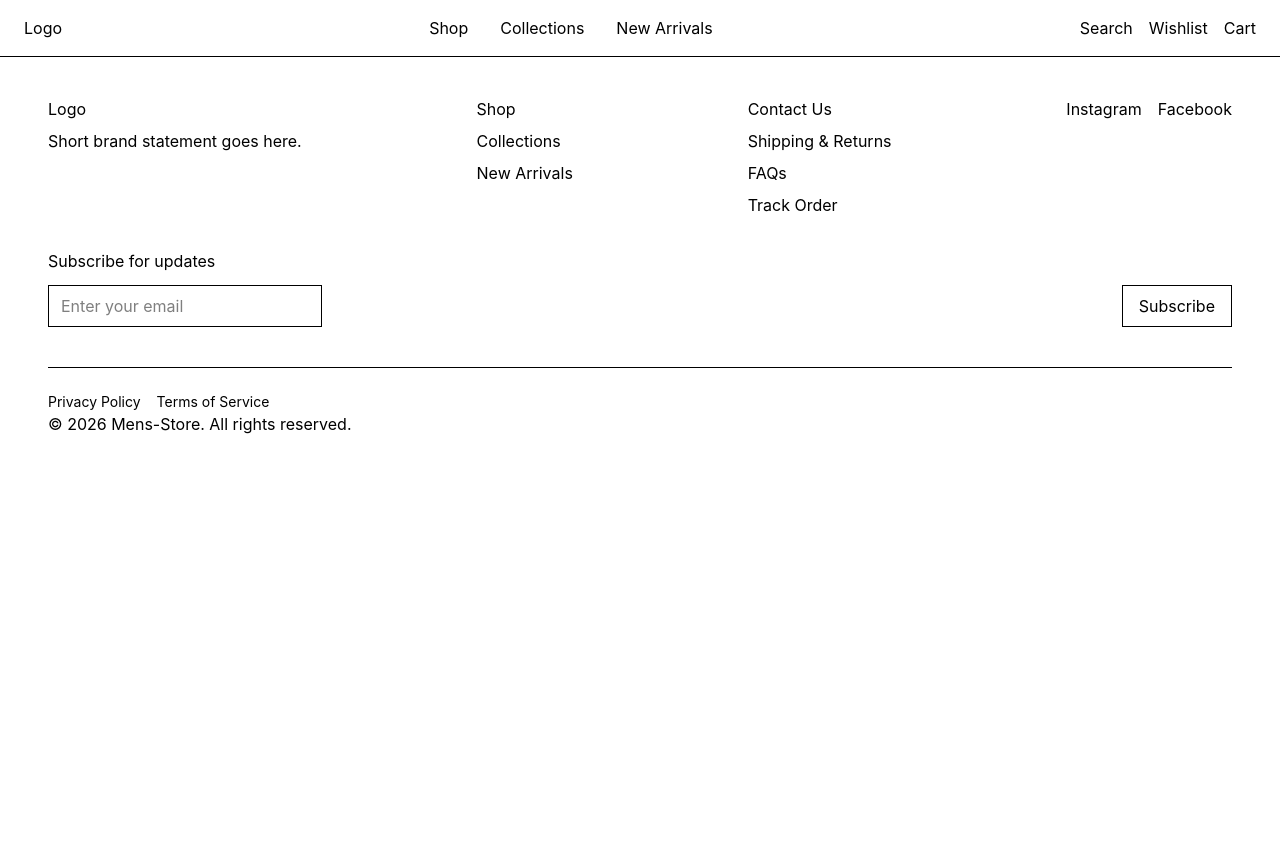
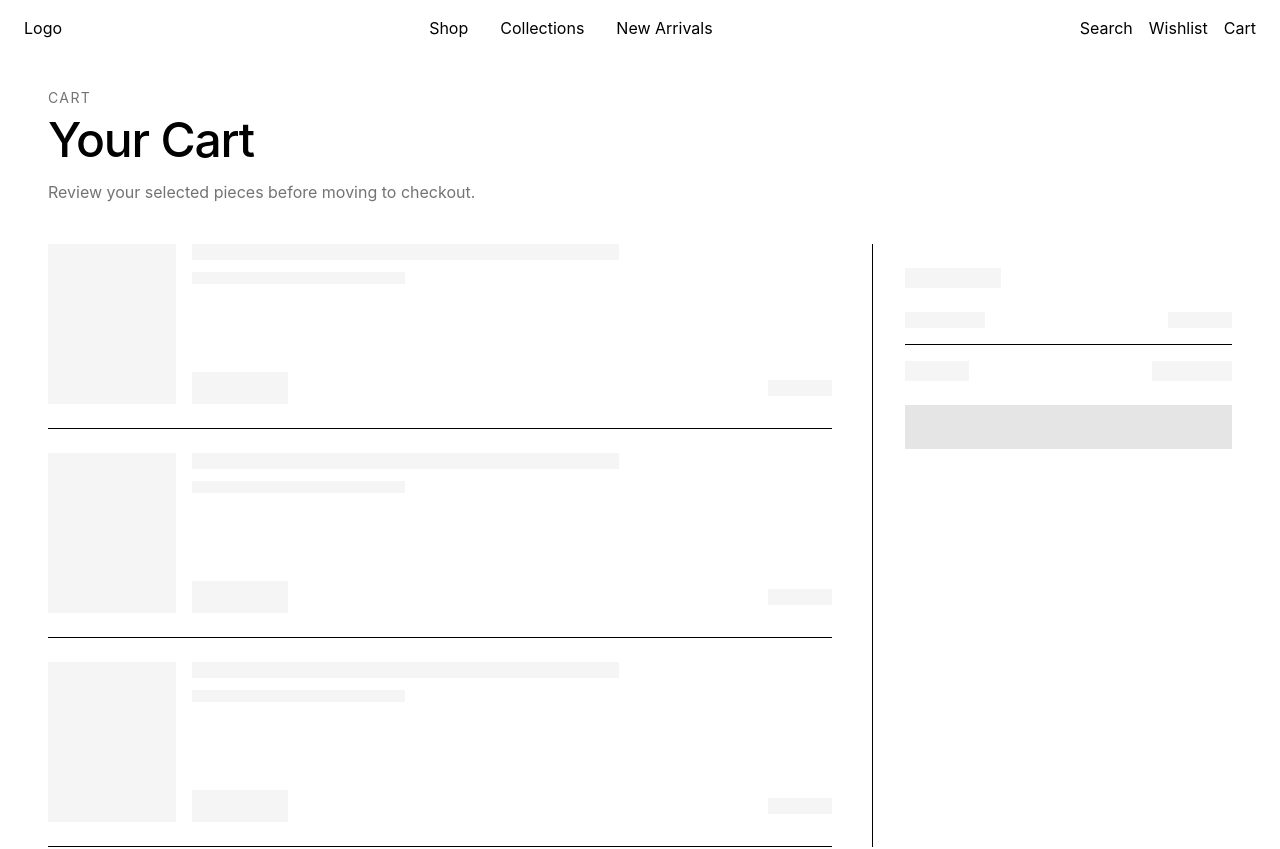
Before and after one commit to THEmen9/mens-store, a React app in the folder frontend/: page /cart in a window 1280 px wide. Shown: the top 849 px of the page. Before the commit the page ends 800 px from the top, so only its background shows below. Built offline with nearby package versions, Linux system fonts and the light colour scheme; the HTML template or start-up script is replaced by a standard one.

Commit message:
feat: build cart page skeleton

```diff
--- /dev/null
+++ b/frontend/src/components/cart/CartItem.jsx
@@ -0,0 +1,19 @@
+function CartItem() {
+  return (
+    <article className="flex gap-4 border-b pb-6">
+      <div className="h-32 w-24 shrink-0 bg-neutral-100 md:h-40 md:w-32" />
+
+      <div className="flex min-w-0 flex-1 flex-col">
+        <div className="h-4 w-2/3 bg-neutral-100" />
+        <div className="mt-3 h-3 w-1/3 bg-neutral-100" />
+
+        <div className="mt-auto flex items-center justify-between pt-6">
+          <div className="h-8 w-24 bg-neutral-100" />
+          <div className="h-4 w-16 bg-neutral-100" />
+        </div>
+      </div>
+    </article>
+  )
+}
+
+export default CartItem
--- /dev/null
+++ b/frontend/src/components/cart/CartSummary.jsx
@@ -0,0 +1,23 @@
+function CartSummary() {
+  return (
+    <aside className="border-t pt-6 lg:border-t-0 lg:border-l lg:pl-8">
+      <div className="h-5 w-24 bg-neutral-100" />
+
+      <div className="mt-6 space-y-4">
+        <div className="flex justify-between">
+          <div className="h-4 w-20 bg-neutral-100" />
+          <div className="h-4 w-16 bg-neutral-100" />
+        </div>
+
+        <div className="flex justify-between border-t pt-4">
+          <div className="h-5 w-16 bg-neutral-100" />
+          <div className="h-5 w-20 bg-neutral-100" />
+        </div>
+      </div>
+
+      <div className="mt-6 h-11 w-full bg-neutral-200" />
+    </aside>
+  )
+}
+
+export default CartSummary
--- a/frontend/src/pages/Cart.jsx
+++ b/frontend/src/pages/Cart.jsx
@@ -1,8 +1,42 @@
+import CartItem from '../components/cart/CartItem'
+import CartSummary from '../components/cart/CartSummary'
 
-const Cart = () => {
-    <div>
-        Cart
-    </div>
-};
+function Cart() {
+  const cartSkeletons = Array.from({ length: 3 })
 
-export default Cart;
+  return (
+    <main className="px-4 py-8 md:px-8 lg:px-12">
+      {/* Page Header */}
+      <section className="mx-auto max-w-7xl">
+        <p className="text-sm uppercase tracking-widest text-neutral-500">
+          Cart
+        </p>
+
+        <h1 className="mt-2 text-3xl font-medium tracking-tight md:text-5xl">
+          Your Cart
+        </h1>
+
+        <p className="mt-4 max-w-xl text-sm leading-6 text-neutral-500 md:text-base">
+          Review your selected pieces before moving to checkout.
+        </p>
+      </section>
+
+      {/* Cart Content */}
+      <section className="mx-auto mt-10 max-w-7xl">
+        <div className="grid gap-10 lg:grid-cols-[1fr_360px]">
+          {/* Cart Items */}
+          <div className="space-y-6">
+            {cartSkeletons.map((_, index) => (
+              <CartItem key={index} />
+            ))}
+          </div>
+
+          {/* Cart Summary */}
+          <CartSummary />
+        </div>
+      </section>
+    </main>
+  )
+}
+
+export default Cart
```
